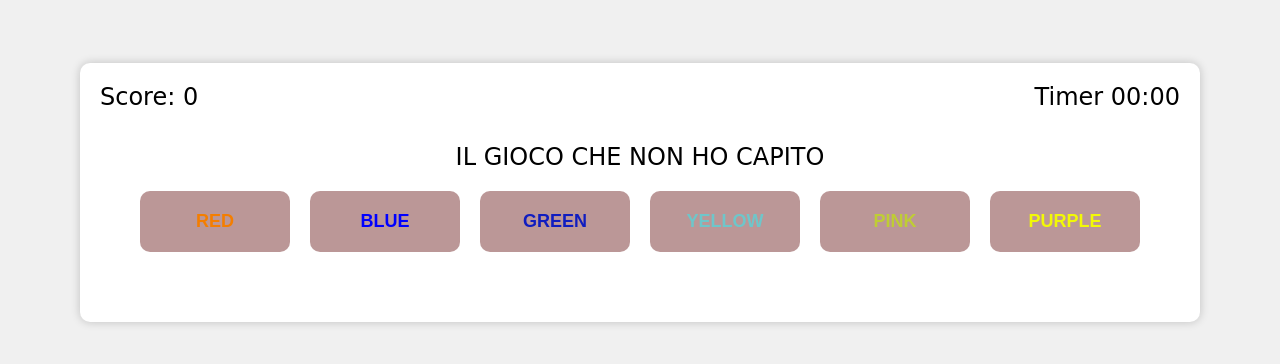
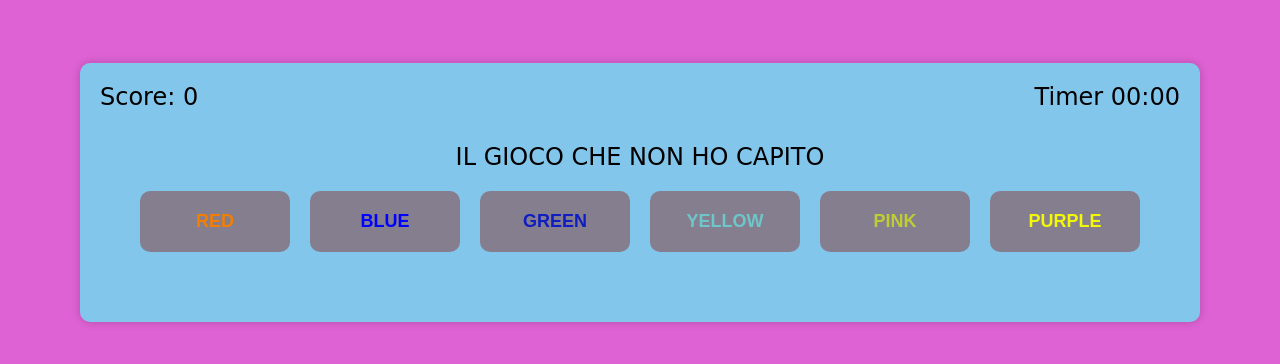
Before and after one commit to LotherDin/Corso-CODE, a plain HTML site: page index.html in a window 1280 px wide. Shown: the part 208-572 px from the top of the page. Drawn offline with Linux system fonts and the light colour scheme.

Commit message:
new-style

```diff
--- a/style.css
+++ b/style.css
@@ -4,13 +4,13 @@ body {
     align-items: center;
     height: 100vh;
     margin: 0;
-    background-color: #f0f0f0; /* Colore di sfondo */
+    background-color: rgba(208, 25, 193, 0.684); /* Colore di sfondo */
   }
 
   #container {
     position: relative;
     text-align: center;
-    background-color: #fff;
+    background-color: #4dfff9a2;
     padding: 60px; /* Aumentato il padding */
     border-radius: 10px;
     box-shadow: 0 0 10px rgba(0, 0, 0, 0.2);
```
